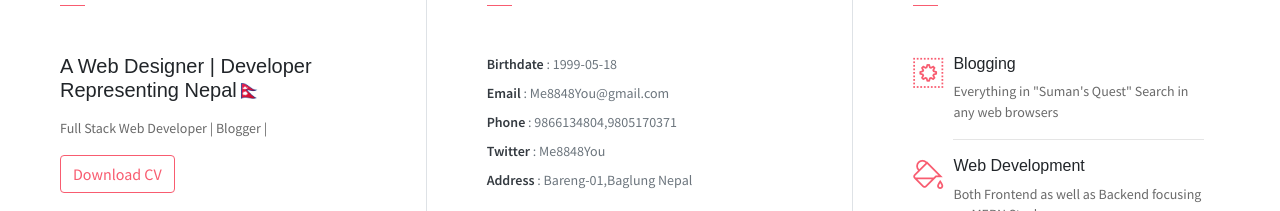
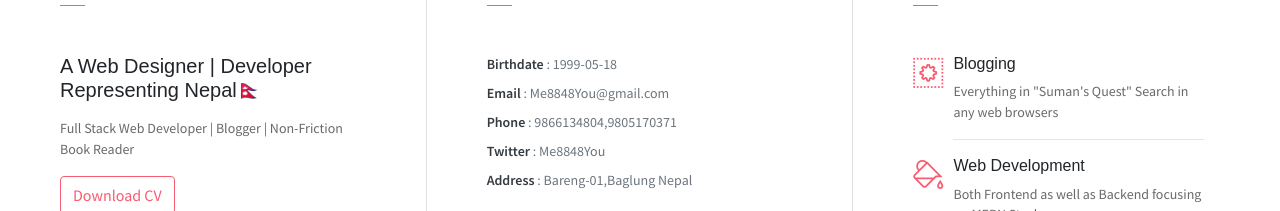
Before and after one commit to iam8uman/Ave, a website: page index.html in a window 1280 px wide. Shown: the part 814-1025 px from the top of the page. Drawn offline with Linux system fonts and the light colour scheme; some packages are replaced by stand-ins of ours; some icons are missing.

Commit message:
Tagline missing

```diff
--- a/index.html
+++ b/index.html
@@ -90,7 +90,7 @@
                 <h3 class="font-weight-light">Who am I ?</h3>
                 <span class="line mb-5"></span>
                 <h5 class="mb-3">A Web Designer | Developer Representing Nepal🇳🇵</h5>
-                <p class="mt-20">Full Stack Web Developer | Blogger | </p>
+                <p class="mt-20">Full Stack Web Developer | Blogger | Non-Friction Book Reader </p>
                 <a href="./cv.pdf" target="_blank"><button class="btn btn-outline-danger"><i
                             class="icon-down-circled2 "></i>Download
                         CV</button></a>
```
